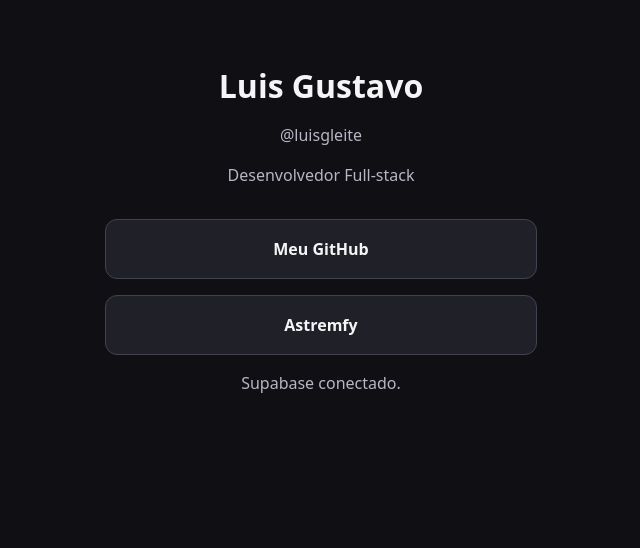
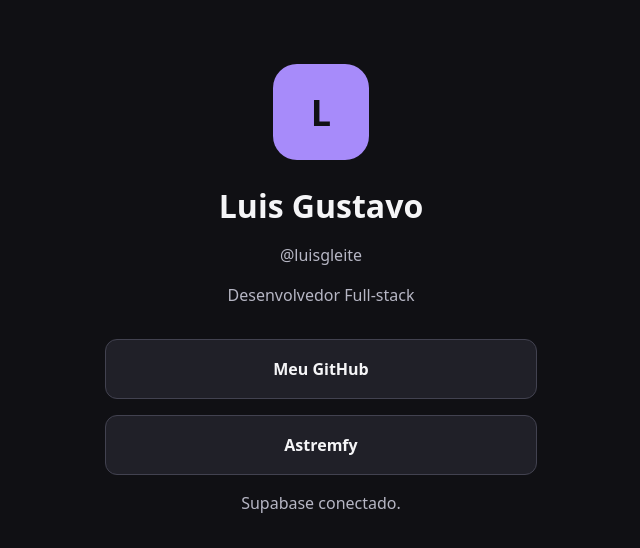
Before and after one commit to luisgfleite/astrembio, a React (Vite) app: page / in a window 1280 px wide. Shown: the top 548 px of the page, without its empty margins (319-959 px from the left). Built offline with nearby package versions, Linux system fonts and the light colour scheme; no server answers; the database is empty.

Commit message:
feat: adiciona avatar com inicial para perfis sem foto

```diff
--- a/src/components/ProfileHeader.tsx
+++ b/src/components/ProfileHeader.tsx
@@ -7,6 +7,17 @@ type ProfileHeaderProps = {
 export default function ProfileHeader({ profile }: ProfileHeaderProps) {
     return (
         <header>
+            {profile.avatarUrl ? (
+                <img
+                    className="profile-avatar"
+                    src={profile.avatarUrl}
+                    alt={`Foto de ${profile.displayName}`}
+                />
+            ) : (
+                <div className="profile-avatar profile-avatar-placeholder" aria-hidden="true">
+                    {profile.displayName.charAt(0).toUpperCase()}
+                </div>
+            )}
             <h1>{profile.displayName}</h1>
             <p>@{profile.username}</p>
             <p>{profile.bio}</p>
--- a/src/index.css
+++ b/src/index.css
@@ -56,3 +56,22 @@ body {
   outline: 3px solid #a78bfa;
   outline-offset: 4px;
 }
+
+.profile-avatar {
+  display: block;
+  width: 96px;
+  height: 96px;
+  margin: 0 auto 24px;
+  border-radius: 24px;
+  object-fit: cover;
+}
+
+.profile-avatar-placeholder {
+  display: flex;
+  align-items: center;
+  justify-content: center;
+  background: #a78bfa;
+  color: #101014;
+  font-size: 36px;
+  font-weight: 700;
+}
```
